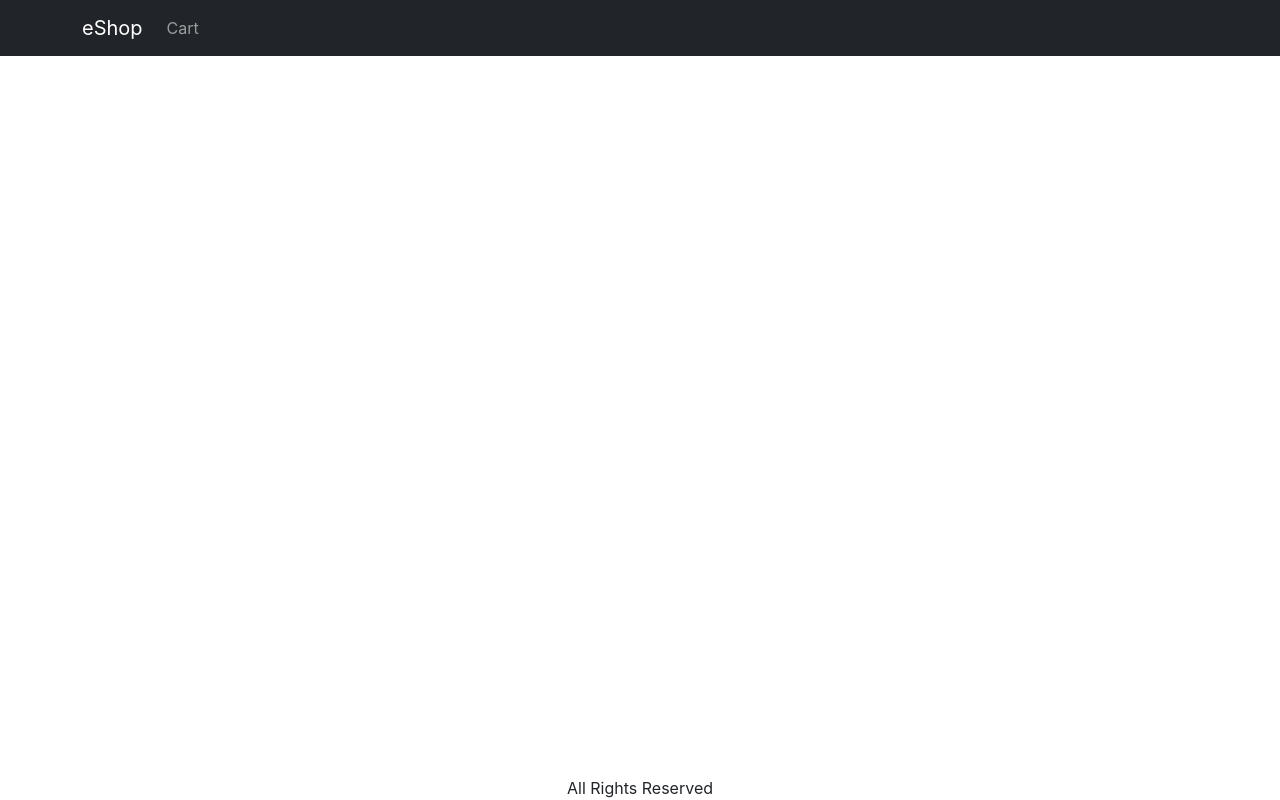
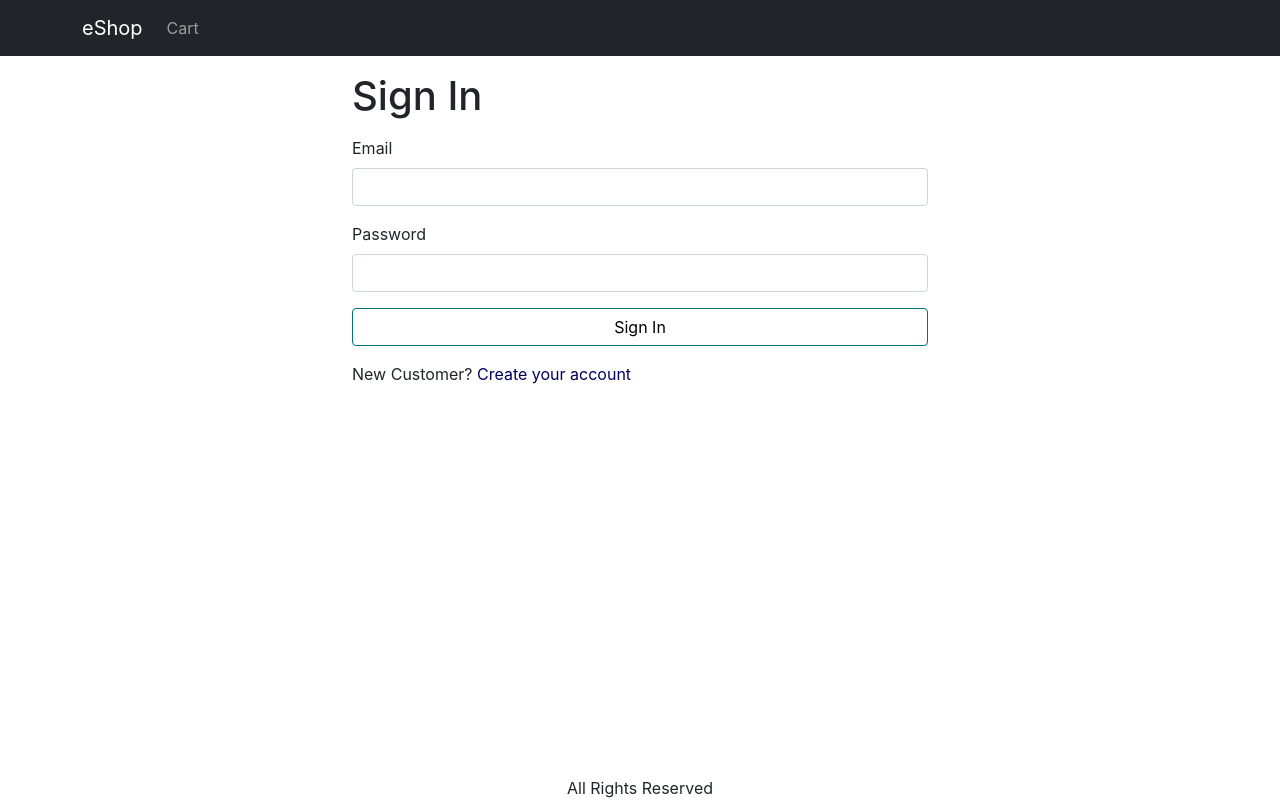
Before and after one commit to onedream0824/eshop-mern, a React (Create React App) app in the folder frontend/: page /signin in a window 1280 px wide. Built offline with nearby package versions, Linux system fonts and the light colour scheme.

Commit message:
signin screen design

```diff
--- a/frontend/src/App.js
+++ b/frontend/src/App.js
@@ -9,6 +9,7 @@
 import { useContext } from 'react';
 import { Store } from './Store';
 import CartScreen from './screens/CartScreen';
+import SigninScreen from './screens/SigninScreen';
 
 function App() {
   const { state } = useContext(Store);
@@ -40,6 +41,7 @@
             <Routes>
               <Route path="/product/:slug" element={<ProductScreen />} />
               <Route path="/cart" element={<CartScreen />} />
+              <Route path="/signin" element={<SigninScreen />} />
               <Route path="/" element={<HomeScreen />} />
             </Routes>
           </Container>
--- a/frontend/src/index.css
+++ b/frontend/src/index.css
@@ -52,3 +52,6 @@
 .img-thumbnail {
   height: 80px;
 }
+.small-container {
+  max-width: 600px;
+}
--- /dev/null
+++ b/frontend/src/screens/SigninScreen.js
@@ -0,0 +1,40 @@
+import React from 'react';
+import { Link, useLocation } from 'react-router-dom';
+import Container from 'react-bootstrap/Container';
+import Form from 'react-bootstrap/Form';
+import Button from 'react-bootstrap/Button';
+import { Helmet } from 'react-helmet-async';
+
+export default function SigninScreen() {
+  const { search } = useLocation();
+  const redirectUrl = new URLSearchParams(search).get('redirect');
+  const redirect = redirectUrl ? redirectUrl : '/';
+
+  return (
+    <Container className="small-container">
+      <Helmet>
+        <title>Sign In</title>
+      </Helmet>
+      <h1 className="my-3">Sign In</h1>
+      <Form>
+        <Form.Group className="mb-3" controlId="email">
+          <Form.Label>Email</Form.Label>
+          <Form.Control type="email" required />
+        </Form.Group>
+        <Form.Group className="mb-3" controlId="password">
+          <Form.Label>Password</Form.Label>
+          <Form.Control type="password" required />
+        </Form.Group>
+        <div className="mb-3 d-grid">
+          <Button type="submit" variant="outline-primary">
+            Sign In
+          </Button>
+        </div>
+        <div className="mb-3">
+          New Customer?{' '}
+          <Link to={`/signup?redirect=${redirect}`}>Create your account</Link>
+        </div>
+      </Form>
+    </Container>
+  );
+}
```
Also changed, not shown: 1 other file (tests, documents, lock files or other folders).
